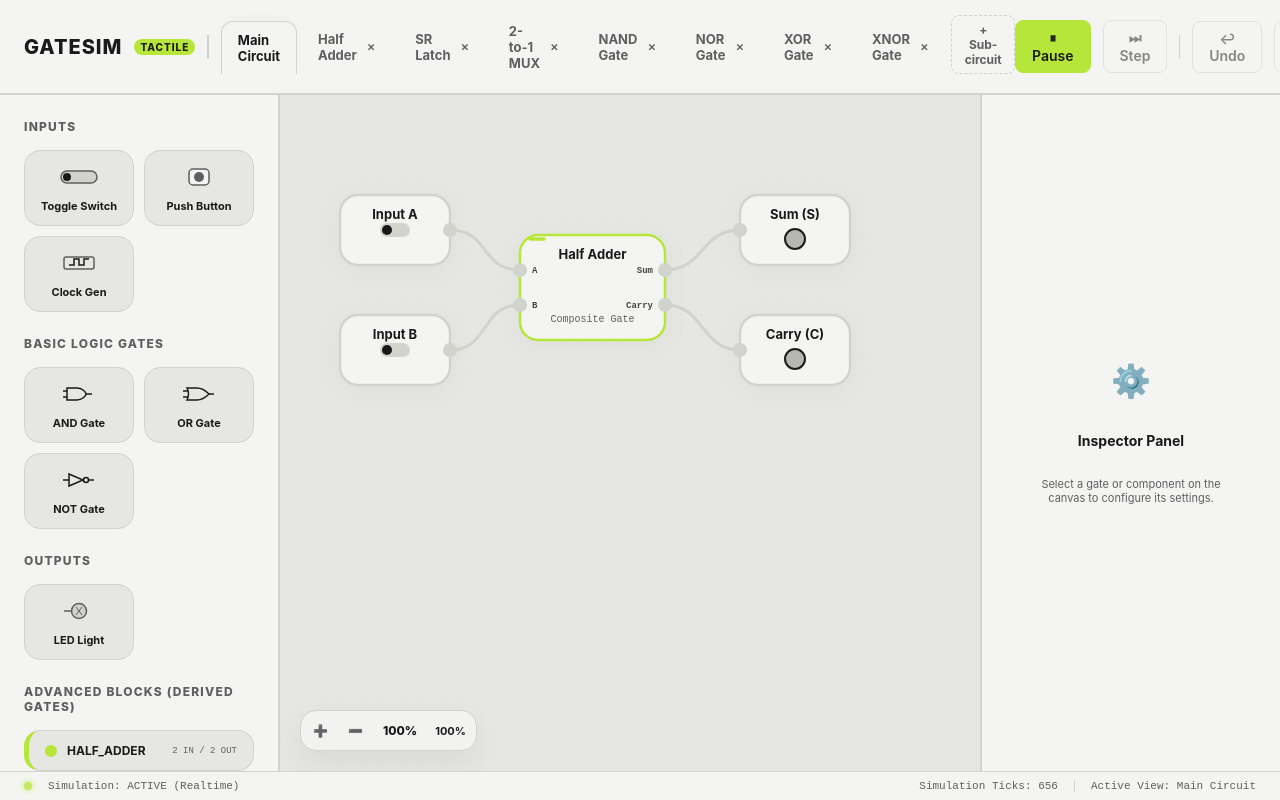
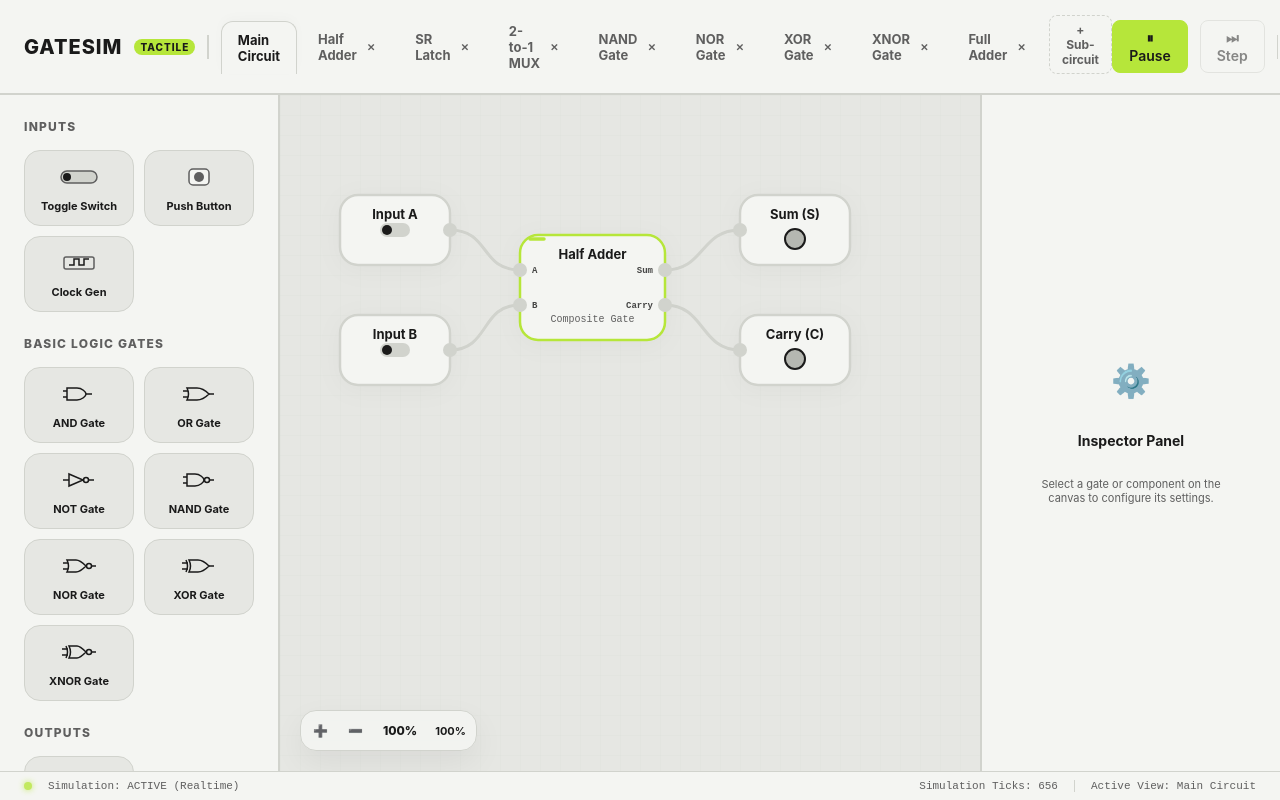
Before and after one commit to jaewooli/GateSim, a React (Vite) app: page / in a window 1280 px wide. Built offline with nearby package versions, Linux system fonts and the light colour scheme.

Commit message:
feat: move NAND, NOR, XOR, XNOR composite gates back under Basic Logic Gates and add Full Adder to Advanced Blocks

```diff
--- a/src/components/Sidebar.tsx
+++ b/src/components/Sidebar.tsx
@@ -115,6 +115,67 @@ export const Sidebar: React.FC<SidebarProps> = ({ onAddNode, customGates, active
         </svg>
       ),
     },
+    {
+      type: 'CUSTOM',
+      name: 'NAND Gate',
+      description: 'Outputs LOW only if all inputs are HIGH (Composite: AND + NOT)',
+      customGateId: 'sub-nand',
+      icon: (
+        <svg viewBox="0 0 40 20" className="toolbox-item-icon">
+          <path d="M 8 4 L 16 4 C 21 4, 25 8, 25 10 C 25 12, 21 16, 16 16 L 8 16 Z" fill="none" stroke="#1A1A1A" strokeWidth="1.5" />
+          <circle cx="28" cy="10" r="2.5" fill="none" stroke="#1A1A1A" strokeWidth="1.5" />
+          <line x1="4" y1="7" x2="8" y2="7" stroke="#1A1A1A" strokeWidth="1.5" />
+          <line x1="4" y1="13" x2="8" y2="13" stroke="#1A1A1A" strokeWidth="1.5" />
+          <line x1="30.5" y1="10" x2="35" y2="10" stroke="#1A1A1A" strokeWidth="1.5" />
+        </svg>
+      ),
+    },
+    {
+      type: 'CUSTOM',
+      name: 'NOR Gate',
+      description: 'Outputs HIGH only if all inputs are LOW (Composite: OR + NOT)',
+      customGateId: 'sub-nor',
+      icon: (
+        <svg viewBox="0 0 40 20" className="toolbox-item-icon">
+          <path d="M 8 4 C 11 4, 14 4, 17 4 C 21 4, 25 8, 27 10 C 25 12, 21 16, 17 16 C 14 16, 11 16, 8 16 C 10 12, 10 8, 8 4 Z" fill="none" stroke="#1A1A1A" strokeWidth="1.5" />
+          <circle cx="30" cy="10" r="2.5" fill="none" stroke="#1A1A1A" strokeWidth="1.5" />
+          <line x1="4" y1="7" x2="9" y2="7" stroke="#1A1A1A" strokeWidth="1.5" />
+          <line x1="4" y1="13" x2="9" y2="13" stroke="#1A1A1A" strokeWidth="1.5" />
+          <line x1="32.5" y1="10" x2="37" y2="10" stroke="#1A1A1A" strokeWidth="1.5" />
+        </svg>
+      ),
+    },
+    {
+      type: 'CUSTOM',
+      name: 'XOR Gate',
+      description: 'Outputs HIGH if inputs are different (Composite: NOT + AND + OR)',
+      customGateId: 'sub-xor',
+      icon: (
+        <svg viewBox="0 0 40 20" className="toolbox-item-icon">
+          <path d="M 10 4 C 13 4, 16 4, 19 4 C 23 4, 28 8, 30 10 C 28 12, 23 16, 19 16 C 16 16, 13 16, 10 16 C 12 12, 12 8, 10 4 Z" fill="none" stroke="#1A1A1A" strokeWidth="1.5" />
+          <path d="M 7 4 C 9 8, 9 12, 7 16" fill="none" stroke="#1A1A1A" strokeWidth="1.5" />
+          <line x1="3" y1="7" x2="9" y2="7" stroke="#1A1A1A" strokeWidth="1.5" />
+          <line x1="3" y1="13" x2="9" y2="13" stroke="#1A1A1A" strokeWidth="1.5" />
+          <line x1="30" y1="10" x2="35" y2="10" stroke="#1A1A1A" strokeWidth="1.5" />
+        </svg>
+      ),
+    },
+    {
+      type: 'CUSTOM',
+      name: 'XNOR Gate',
+      description: 'Outputs HIGH if inputs are same (Composite: XOR + NOT)',
+      customGateId: 'sub-xnor',
+      icon: (
+        <svg viewBox="0 0 40 20" className="toolbox-item-icon">
+          <path d="M 10 4 C 13 4, 15 4, 18 4 C 21 4, 25 8, 27 10 C 25 12, 21 16, 18 16 C 15 16, 13 16, 10 16 C 12 12, 12 8, 10 4 Z" fill="none" stroke="#1A1A1A" strokeWidth="1.5" />
+          <path d="M 7 4 C 9 8, 9 12, 7 16" fill="none" stroke="#1A1A1A" strokeWidth="1.5" />
+          <circle cx="30" cy="10" r="2.5" fill="none" stroke="#1A1A1A" strokeWidth="1.5" />
+          <line x1="3" y1="7" x2="9" y2="7" stroke="#1A1A1A" strokeWidth="1.5" />
+          <line x1="3" y1="13" x2="9" y2="13" stroke="#1A1A1A" strokeWidth="1.5" />
+          <line x1="32.5" y1="10" x2="37" y2="10" stroke="#1A1A1A" strokeWidth="1.5" />
+        </svg>
+      ),
+    },
   ];
 
   const outputs: ToolboxItem[] = [
@@ -147,7 +208,7 @@ export const Sidebar: React.FC<SidebarProps> = ({ onAddNode, customGates, active
   }
 
   // Define preset IDs that are treated as official advanced blocks
-  const presetBlockIds = ['sub-half-adder', 'sub-sr-latch', 'sub-mux', 'sub-nand', 'sub-nor', 'sub-xor', 'sub-xnor'];
+  const presetBlockIds = ['sub-half-adder', 'sub-sr-latch', 'sub-mux', 'sub-full-adder'];
 
   return (
     <div className="sidebar-container">
@@ -177,11 +238,11 @@ export const Sidebar: React.FC<SidebarProps> = ({ onAddNode, customGates, active
         <div className="toolbox-list">
           {gates.map((item) => (
             <div
-              key={item.type}
+              key={item.customGateId || item.type}
               className="toolbox-item"
               draggable
-              onDragStart={(e) => handleDragStart(e, item.type)}
-              onClick={() => onAddNode(item.type)}
+              onDragStart={(e) => handleDragStart(e, item.type, item.customGateId)}
+              onClick={() => onAddNode(item.type, item.customGateId)}
               title={item.description}
             >
               {item.icon}
--- a/src/hooks/useCircuitState.ts
+++ b/src/hooks/useCircuitState.ts
@@ -234,6 +234,33 @@ const DEMO_TABS: Tab[] = [
       ],
     },
   },
+  // 9. Full Adder Preset
+  {
+    id: 'sub-full-adder',
+    name: 'Full Adder',
+    state: {
+      nodes: [
+        createDemoNode('fa-in-a', 'PORT_IN', 'IN PORT', 60, 80, 0, 1, undefined, 'A'),
+        createDemoNode('fa-in-b', 'PORT_IN', 'IN PORT', 60, 200, 0, 1, undefined, 'B'),
+        createDemoNode('fa-in-cin', 'PORT_IN', 'IN PORT', 60, 320, 0, 1, undefined, 'Cin'),
+        createDemoNode('fa-ha-1', 'CUSTOM', 'HALF_ADDER', 240, 80, 2, 2, 'sub-half-adder', 'HA 1'),
+        createDemoNode('fa-ha-2', 'CUSTOM', 'HALF_ADDER', 460, 180, 2, 2, 'sub-half-adder', 'HA 2'),
+        createDemoNode('fa-or', 'OR', 'OR', 660, 80, 2, 1),
+        createDemoNode('fa-out-sum', 'PORT_OUT', 'OUT PORT', 840, 240, 1, 0, undefined, 'Sum'),
+        createDemoNode('fa-out-cout', 'PORT_OUT', 'OUT PORT', 840, 80, 1, 0, undefined, 'Cout'),
+      ],
+      connections: [
+        { id: 'fa-conn-1', fromPinId: 'fa-in-a-out-0', toPinId: 'fa-ha-1-in-0' },
+        { id: 'fa-conn-2', fromPinId: 'fa-in-b-out-0', toPinId: 'fa-ha-1-in-1' },
+        { id: 'fa-conn-3', fromPinId: 'fa-ha-1-out-0', toPinId: 'fa-ha-2-in-0' },
+        { id: 'fa-conn-4', fromPinId: 'fa-in-cin-out-0', toPinId: 'fa-ha-2-in-1' },
+        { id: 'fa-conn-5', fromPinId: 'fa-ha-1-out-1', toPinId: 'fa-or-in-0' },
+        { id: 'fa-conn-6', fromPinId: 'fa-ha-2-out-1', toPinId: 'fa-or-in-1' },
+        { id: 'fa-conn-7', fromPinId: 'fa-ha-2-out-0', toPinId: 'fa-out-sum-in-0' },
+        { id: 'fa-conn-8', fromPinId: 'fa-or-out-0', toPinId: 'fa-out-cout-in-0' },
+      ],
+    },
+  },
 ];
 
 const DEMO_CUSTOM_GATES: Record<string, SubCircuitDefinition> = {
@@ -285,6 +312,13 @@ const DEMO_CUSTOM_GATES: Record<string, SubCircuitDefinition> = {
     color: '#FFB800',
     nodes: DEMO_TABS[7].state.nodes,
     connections: DEMO_TABS[7].state.connections,
+  },
+  'sub-full-adder': {
+    id: 'sub-full-adder',
+    name: 'FULL_ADDER',
+    color: '#00FF66',
+    nodes: DEMO_TABS[8].state.nodes,
+    connections: DEMO_TABS[8].state.connections,
   },
 };
 
```
